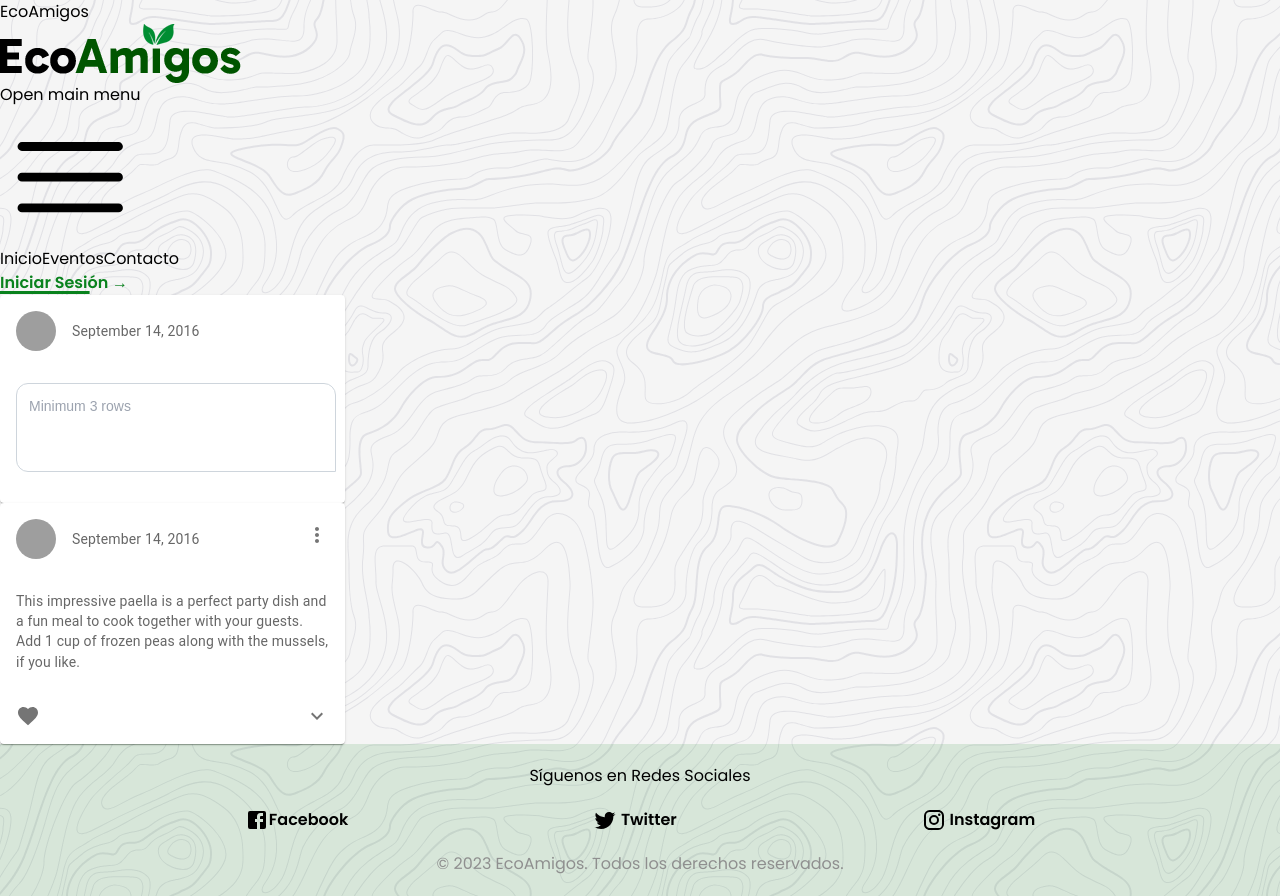
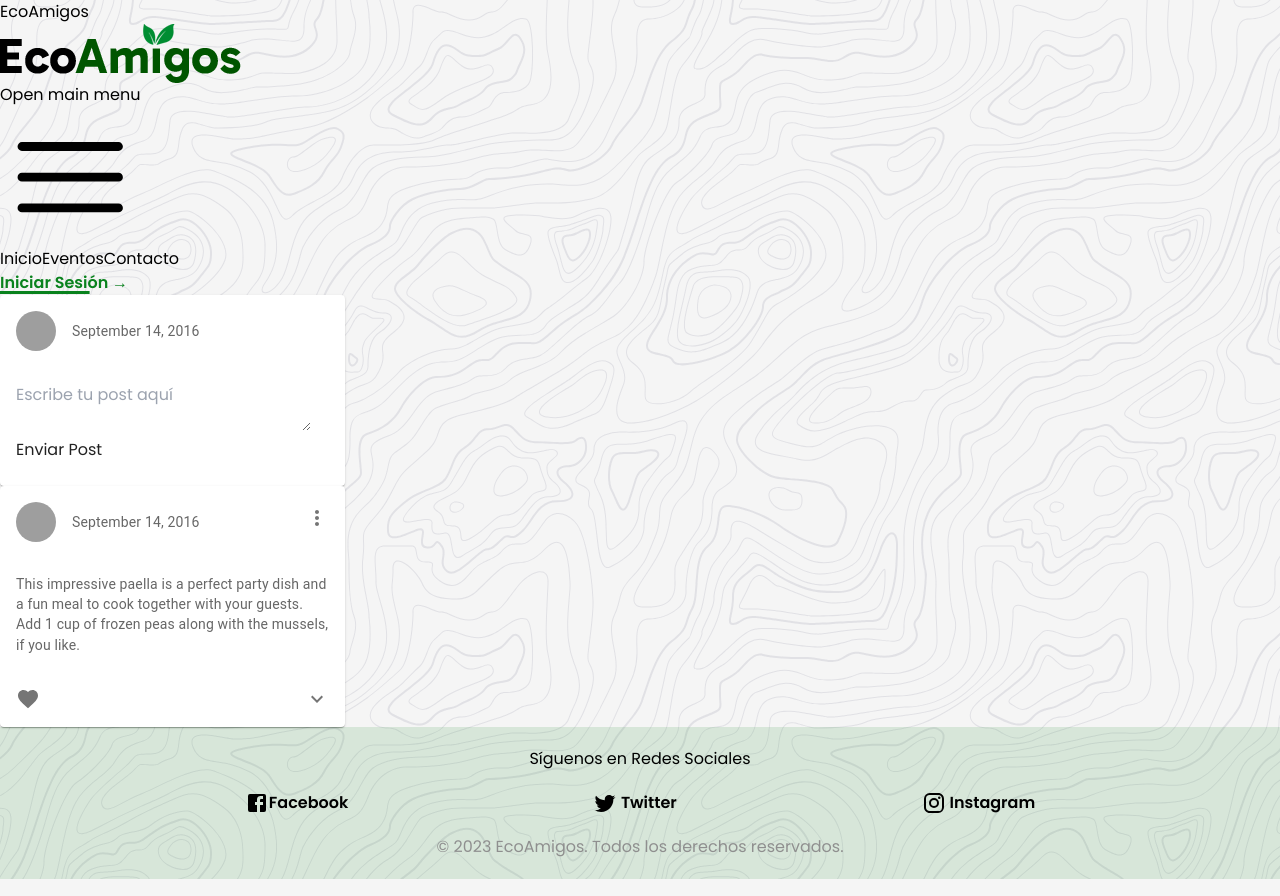
Before and after one commit to LizettePerez/EcoAmigos-React, a React (Vite) app: page /comunidad in a window 1280 px wide. Built offline with nearby package versions, Linux system fonts and the light colour scheme; no server answers; sample sign-in values are in the browser's storage; grey boxes are pictures that could not be loaded.

Commit message:
Text area para publicar

```diff
--- a/src/components/TextArea.jsx
+++ b/src/components/TextArea.jsx
@@ -1,64 +1,40 @@
-import { TextareaAutosize as BaseTextareaAutosize } from '@mui/base/TextareaAutosize';
-import { styled } from '@mui/system';
+import React, { useState } from 'react';
+import axios from 'axios';
 
 export default function Text() {
-  const green = {
-    100: '#C1E1A3',
-    200: '#A6D18B',
-    300: '#8BAB6D',
-    400: '#6F864E',
-    500: '#547130',
-    600: '#445D22',
-    700: '#314617',
-    800: '#253A11',
-    900: '#1A2E0B',
-  };
+  const [postText, setPostText] = useState('');
 
-  const grey = {
-    100: '#EAEFF3',
-    200: '#CED5DC',
-    300: '#ABB3C4',
-    400: '#8996AB',
-    500: '#6C7B92',
-    600: '#576278',
-    700: '#434F63',
-    800: '#333E50',
-    900: '#242E3E',
-  };
+  const handlePostTextChange = (e) => {
+    setPostText(e.target.value);
+  }
+
+  const handlePostSubmit = () => {
+    if (postText.trim() === '') {
+      console.log("El texto del post está vacío. No se enviará la solicitud.");
+      return;
+    }
+
+    axios.post('http://localhost:8080/post/guardar', {
+      postTexto: postText,
+      // email: localStorage.getItem("email"),
+    })
+      .then((response) => {
+        console.log("Post del usuario enviados con éxito: ", response.data);
+      })
+      .catch((error) => {
+        console.log("Error al enviar datos: ", error);
+      });
+  }
 
 
-  const Textarea = styled(BaseTextareaAutosize)(
-    ({ theme }) => `
-    width: 320px;
-    font-family: IBM Plex Sans, sans-serif;
-    font-size: 0.875rem;
-    font-weight: 400;
-    line-height: 1.5;
-    padding: 12px;
-    border-radius: 12px 12px 0 12px;
-    color: ${theme.palette.mode === 'dark' ? grey[300] : grey[900]};
-    background: ${theme.palette.mode === 'dark' ? grey[900] : '#fff'};
-    border: 1px solid ${theme.palette.mode === 'dark' ? grey[700] : grey[200]};
-    box-shadow: 0px 2px 2px ${theme.palette.mode === 'dark' ? grey[900] : grey[50]};
-    resize: none;
-
-    &:hover {
-      border-color: ${green[400]};
-    }
-
-    &:focus {
-      border-color: ${green[400]};
-      box-shadow: 0 0 0 3px ${theme.palette.mode === 'dark' ? green[500] : green[200]};
-    }
-
-    // firefox
-    &:focus-visible {
-      outline: 0;
-    }
-  `,
-  );
-
   return (
-    <Textarea aria-label="minimum height" minRows={3} placeholder="Minimum 3 rows" />
+    <div>
+      <textarea
+        placeholder="Escribe tu post aquí"
+        value={postText}
+        onChange={handlePostTextChange}
+      />
+      <button onClick={handlePostSubmit}>Enviar Post</button>
+    </div>
   );
 }
```
